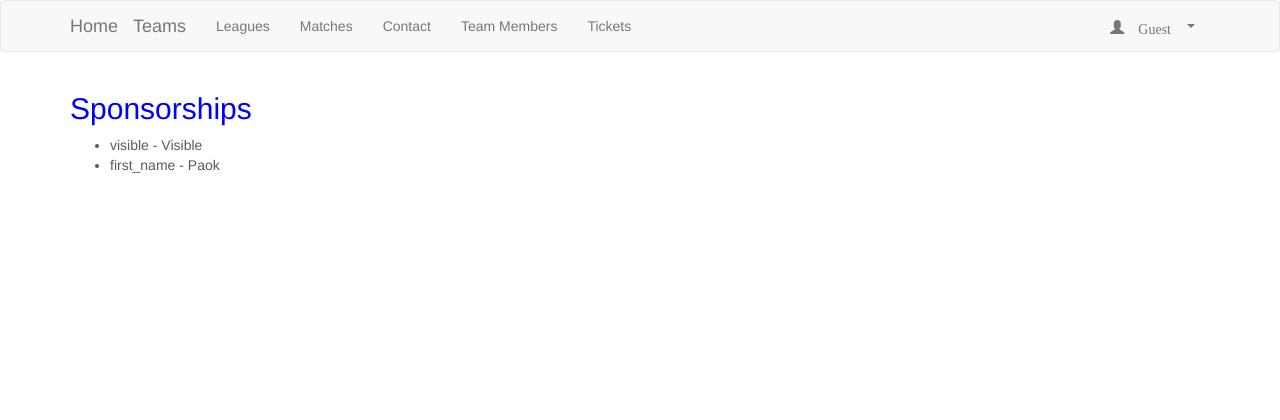
After one commit to dgreasi/Athletic-Team, a Django app: page /pages/sponsorships in a window 1280 px wide. The commit adds this page. Shown: the top 420 px of the page. Run offline with Django 3.2, Linux system fonts and the light colour scheme; some libraries are stand-ins or nearby versions.

Commit message:
Init steps for sponsorships, in branch sponsorships nothing is done. Need to add image. Materialize: Tickets, Sponsors, Facilities, merge history

```diff
--- a/AthleticTeam/SinglePagesApp/forms.py
+++ b/AthleticTeam/SinglePagesApp/forms.py
@@ -30,3 +30,8 @@ class EditEventsForm(forms.Form):
 class EditFacilitiesForm(forms.Form):
     visible = forms.ChoiceField(label='Visible:', choices=(('Visible', 'Visible'), ('', 'Hidden')), required=False)
     info = forms.CharField(label='info:', required=False,max_length=30)
+
+class EditSponsorshipsForm(forms.Form):
+    visible = forms.ChoiceField(label='Visible:', choices=(('Visible', 'Visible'), ('', 'Hidden')), required=False)
+    first_name = forms.CharField(label='Company:', max_length=30, required=False)
+    #add photo
--- /dev/null
+++ b/AthleticTeam/SinglePagesApp/templates/single_pages/sponsorships.html
@@ -0,0 +1,22 @@
+{% extends "container.html" %}
+
+ <!-- Custom styles for this template -->
+{% block head %}
+{% load staticfiles %}
+<title>sponsorships page</title>
+<link rel="stylesheet" type="text/css" href="{% static 'css/style.css' %}" />
+<link rel="stylesheet" type="text/css" href="{% static 'css/carousel.css' %}" />
+<link rel="stylesheet" type="text/css" href="{% static 'home/css/contact.css' %}" />
+{% endblock %}
+
+
+{% block container %}
+<h2>Sponsorships</h2>
+
+    <ul>
+    {% for key, value in data.items %}
+      <li>{{key}} - {{value}}</li>
+     {% endfor %}
+    </ul>
+
+{% endblock %}
--- a/AthleticTeam/SinglePagesApp/urls.py
+++ b/AthleticTeam/SinglePagesApp/urls.py
@@ -15,4 +15,7 @@ urlpatterns = [
     url(r'^events/edit$', views.edit_events, name='edit_events'),
     url(r'^facilities$', views.facilities, name='facilities'),
     url(r'^facilities/edit$', views.edit_facilities, name='edit_facilities'),
+    url(r'^sponsorships$', views.sponsorships, name='sponsorships'),
+    url(r'^sponsorships/edit$', views.edit_sponsorships, name='edit_sponsorships'),
+
 ]
--- a/AthleticTeam/SinglePagesApp/views.py
+++ b/AthleticTeam/SinglePagesApp/views.py
@@ -4,7 +4,7 @@ from django.http import Http404
 from django.shortcuts import render, redirect
 # Create your views here.
 from AthleticTeam.settings import MEDIA_ROOT
-from SinglePagesApp.forms import EditContactUsForm, EditHistoryForm, EditTicketsForm, EditFacilitiesForm
+from SinglePagesApp.forms import EditContactUsForm, EditHistoryForm, EditTicketsForm, EditFacilitiesForm, EditSponsorshipsForm
 
 def history(request):
     data = read_file('history.json')
@@ -150,3 +150,30 @@ def edit_facilities(request):
         data = read_file('facilities.json')
         form = EditFacilitiesForm(data)
         return render(request, 'single_pages/edit.html', context={'name': name, 'form': form})
+
+
+
+def sponsorships(request):
+    data = read_file('sponsorships.json')
+
+    if data['visible'] != '':
+        return render(request, 'single_pages/sponsorships.html', context={'data': data})
+    else:
+        name = 'history'
+        data = read_file('history.json')
+        form = EditHistoryForm(data)
+        return render(request, 'single_pages/edit.html', context={'name': name, 'form': form})
+
+
+def edit_sponsorships(request):
+    if request.method == 'POST':
+        data = request.POST
+        data = data.copy()
+        data.pop('csrfmiddlewaretoken', None)
+        write_file('sponsorships.json', data)
+        return redirect('SinglePagesApp:sponsorships')
+    else:
+        name = 'sponsorships'
+        data = read_file('sponsorships.json')
+        form = EditSponsorshipsForm(data)
+        return render(request, 'single_pages/edit.html', context={'name': name, 'form': form})
--- /dev/null
+++ b/AthleticTeam/media/SinglePagesData/sponsorships.json
@@ -0,0 +1 @@
+{"visible": "Visible", "first_name": "Paok"}
--- a/AthleticTeam/static/css/style.css
+++ b/AthleticTeam/static/css/style.css
@@ -20,6 +20,15 @@ h2 {
     bottom: 62px;
 }
 
+#sponsors {
+    position: fixed;
+    bottom: 62px;
+}
+
+#facilities {
+    position: fixed;
+    bottom: 115px;
+}
 
 #developers {
     position: fixed;
--- a/AthleticTeam/templates/container.html
+++ b/AthleticTeam/templates/container.html
@@ -47,6 +47,13 @@
                 <li>
                     <a href="/organisationalCharts" title="Team Members">Team Members</a>
                 </li>
+                {% if user.is_authenticated %}
+
+                {% else %}
+                    <li>
+                        <a href="/pages/tickets" title="Tickets">Tickets</a>
+                    </li>
+                {% endif %}
             </ul>
             <ul class="nav navbar-nav navbar-right">
                 <li class="dropdown">
```
Also changed, not shown: AthleticTeam/SinglePagesApp/templates/single_pages/contact_us.html (deleted, +0 -7 lines), AthleticTeam/SinglePagesApp/templates/single_pages/tickets.html (+8 -0 lines), AthleticTeam/static/js/myscript.js (+8 -0 lines), AthleticTeam/db.sqlite3 (added), 1 other file.
